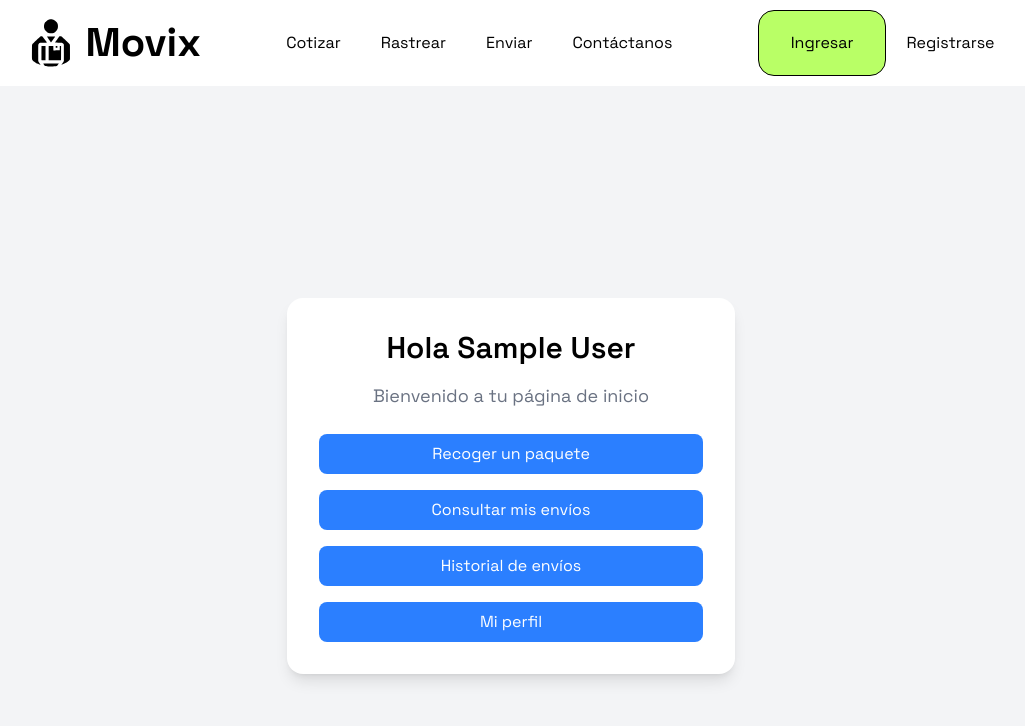
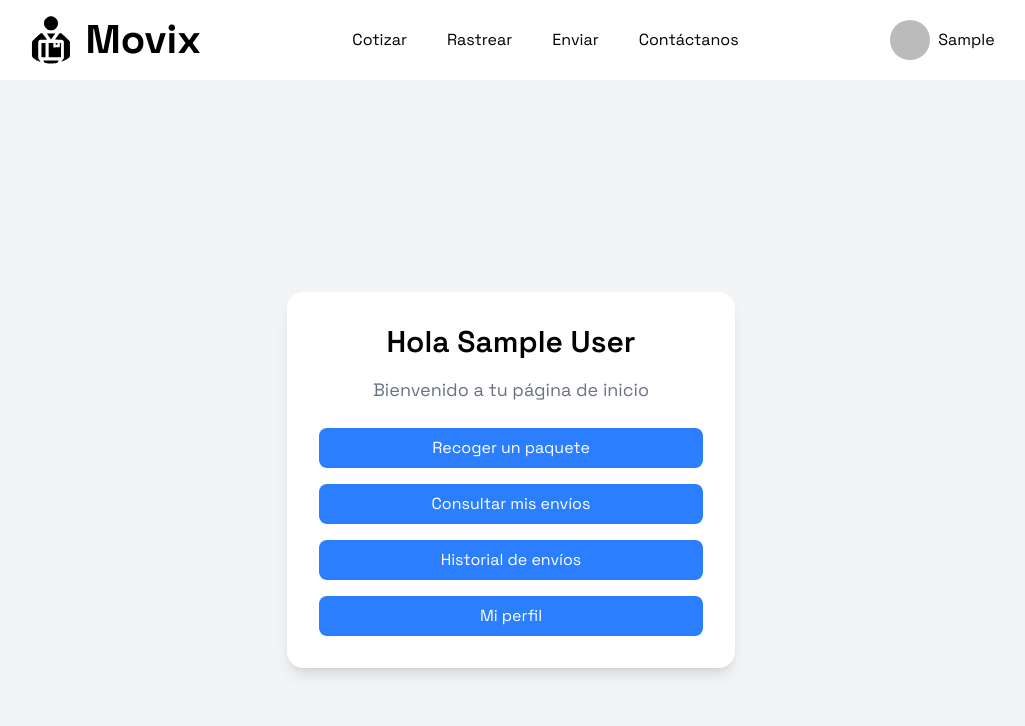
Before and after one commit to William19D/movix, a React (Vite) app: page /home in a window 1280 px wide. Shown: the top 726 px of the page, without its empty margins (129-1154 px from the left). Built offline with nearby package versions, Linux system fonts and the light colour scheme; no server answers; sample sign-in values are in the browser's storage.

Commit message:
nueva topbar para usuario registrado

```diff
--- /dev/null
+++ b/src/components/TopBarUser.tsx
@@ -0,0 +1,84 @@
+import React, { useState, useEffect } from 'react';
+import { useNavigate } from 'react-router-dom';
+import { auth } from '../firebase';
+import { signOut, onAuthStateChanged } from 'firebase/auth';
+
+const TopbarUser: React.FC = () => {
+  const navigate = useNavigate();
+  const [userName, setUserName] = useState<string | null>(null);
+  const [userPhoto, setUserPhoto] = useState<string | null>(null);
+  const [menuOpen, setMenuOpen] = useState<boolean>(false);
+
+  useEffect(() => {
+    const unsubscribe = onAuthStateChanged(auth, (user) => {
+      if (user) {
+        setUserName(user.displayName || user.email);
+        setUserPhoto(user.photoURL);
+      } else {
+        setUserName(null);
+        setUserPhoto(null);
+        navigate('/login');
+      }
+    });
+
+    return () => unsubscribe();
+  }, [navigate]);
+
+  const handleLogoClick = () => {
+    navigate('/');
+  };
+
+  const handleLogout = () => {
+    signOut(auth).then(() => {
+      navigate('/login');
+    }).catch((error) => {
+      console.error('Error signing out: ', error);
+    });
+  };
+
+  const toggleMenu = () => {
+    setMenuOpen(!menuOpen);
+  };
+
+  return (
+    <div className="flex items-center justify-between p-2.5 px-5 bg-white shadow-md">
+      <div className="flex items-center ml-[11%]" onClick={handleLogoClick} style={{ cursor: 'pointer' }}>
+        <img src="vite.svg" alt="Logo" className="h-[6vh] mr-2.5" />
+        <h2 className="text-[5vh] m-0 font-bold">Movix</h2>
+      </div>
+      <div className="flex items-center gap-[5vh]">
+        <a href="#cotizar" className="text-black text-[2vh] no-underline hover:underline">Cotizar</a>
+        <a href="#rastrear" className="text-black text-[2vh] no-underline hover:underline">Rastrear</a>
+        <a href="#enviar" className="text-black text-[2vh] no-underline hover:underline">Enviar</a>
+        <a href="#contactanos" className="text-black text-[2vh] no-underline hover:underline">Contáctanos</a>
+      </div>
+      <div className="flex items-center gap-5 mr-[11%] relative">
+        {userName && userPhoto && (
+          <div className="relative">
+            <div className="flex items-center cursor-pointer" onClick={toggleMenu}>
+              <img
+                src={userPhoto}
+                alt="User Photo"
+                className="w-10 h-10 rounded-full object-cover mr-2"
+                referrerPolicy="no-referrer"
+              />
+              <span className="text-black text-[2vh]">{userName.split(' ')[0]}</span>
+            </div>
+            {menuOpen && (
+              <div className="absolute right-0 mt-2 w-48 bg-white border border-gray-300 rounded-lg shadow-lg">
+                <button
+                  onClick={handleLogout}
+                  className="block w-full text-left px-4 py-2 text-gray-700 hover:bg-gray-100"
+                >
+                  Cerrar sesión
+                </button>
+              </div>
+            )}
+          </div>
+        )}
+      </div>
+    </div>
+  );
+};
+
+export default TopbarUser;
--- a/src/pages/Home/Home.tsx
+++ b/src/pages/Home/Home.tsx
@@ -24,6 +24,7 @@ const Home: React.FC = () => {
   };
 
   return (
+    <>
       <div className="flex items-center justify-center min-h-screen bg-gray-100">
         <div className="bg-white p-8 rounded-2xl shadow-lg w-full max-w-md text-center">
           <h2 className="text-3xl font-semibold mb-4">Hola {userName}</h2>
@@ -56,6 +57,7 @@ const Home: React.FC = () => {
           </div>
         </div>
       </div>
+    </>
   );
 };
 
--- a/src/routes/AppRoutes.tsx
+++ b/src/routes/AppRoutes.tsx
@@ -2,6 +2,7 @@ import React from "react";
 import { BrowserRouter, Routes, Route, useLocation } from "react-router-dom";
 import Landing from "../pages/Landing/Landing";
 import Topbar from "../components/Topbar";
+import TopbarUser from '../components/TopBarUser'; // Asegúrate de importar TopbarUser
 import Login from "../pages/Login/Login";
 import Register from "../pages/Register/Register";
 import Home from "../pages/Home/Home";
@@ -10,11 +11,12 @@ const AppContent: React.FC = () => {
   const location = useLocation();
 
   // Lista de rutas donde la topbar no debe mostrarse
-  const noTopbarRoutes: string[] = [];
+  const noTopbarRoutes: string[] = ["/home"];
 
   return (
     <div>
       {!noTopbarRoutes.includes(location.pathname) && <Topbar />}
+      {location.pathname === "/home" && <TopbarUser />}
       <Routes>
         <Route path="/" element={<Landing />} />
         <Route path="/login" element={<Login />} />
```
Lines whose indentation alone changed are shown as unchanged.
